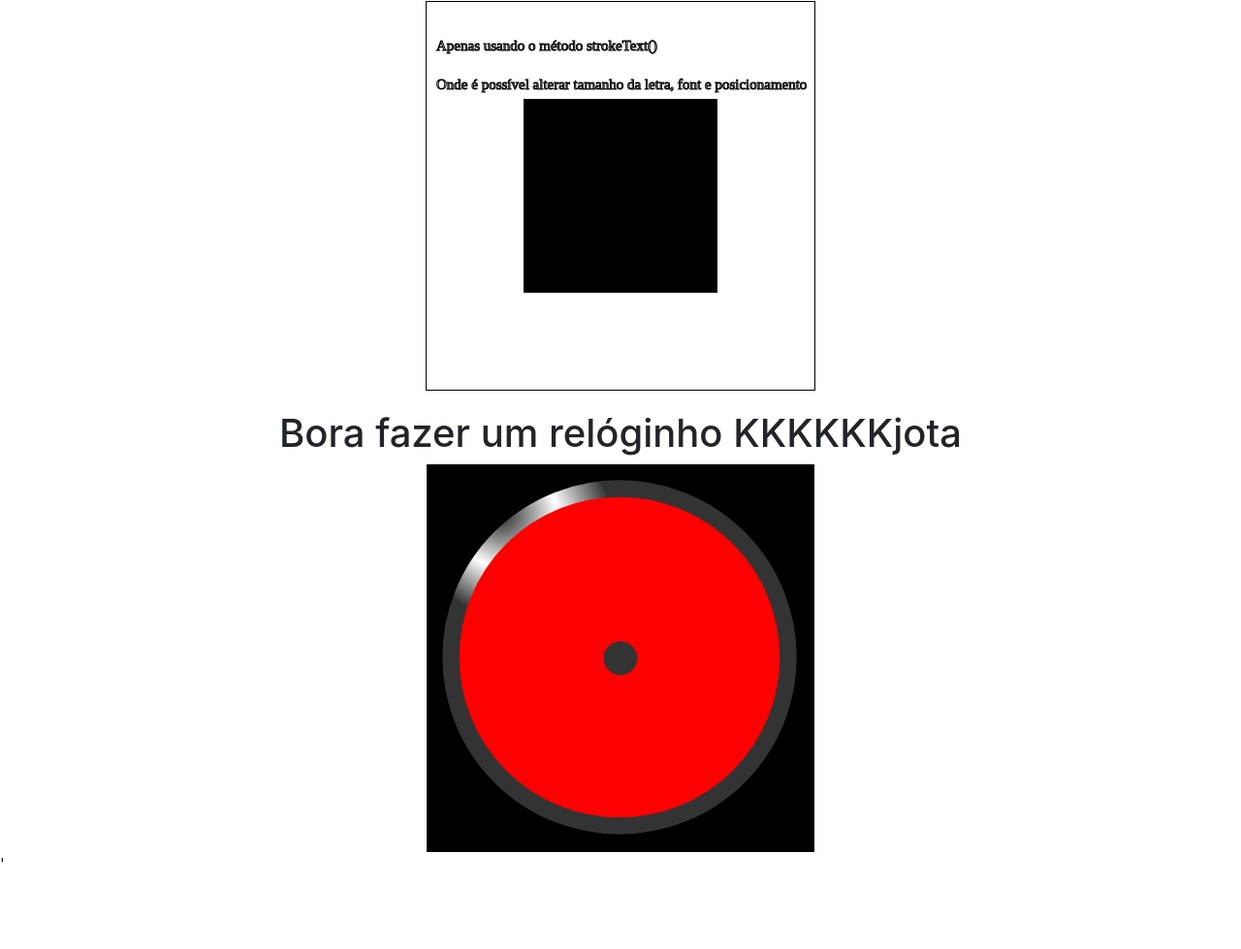
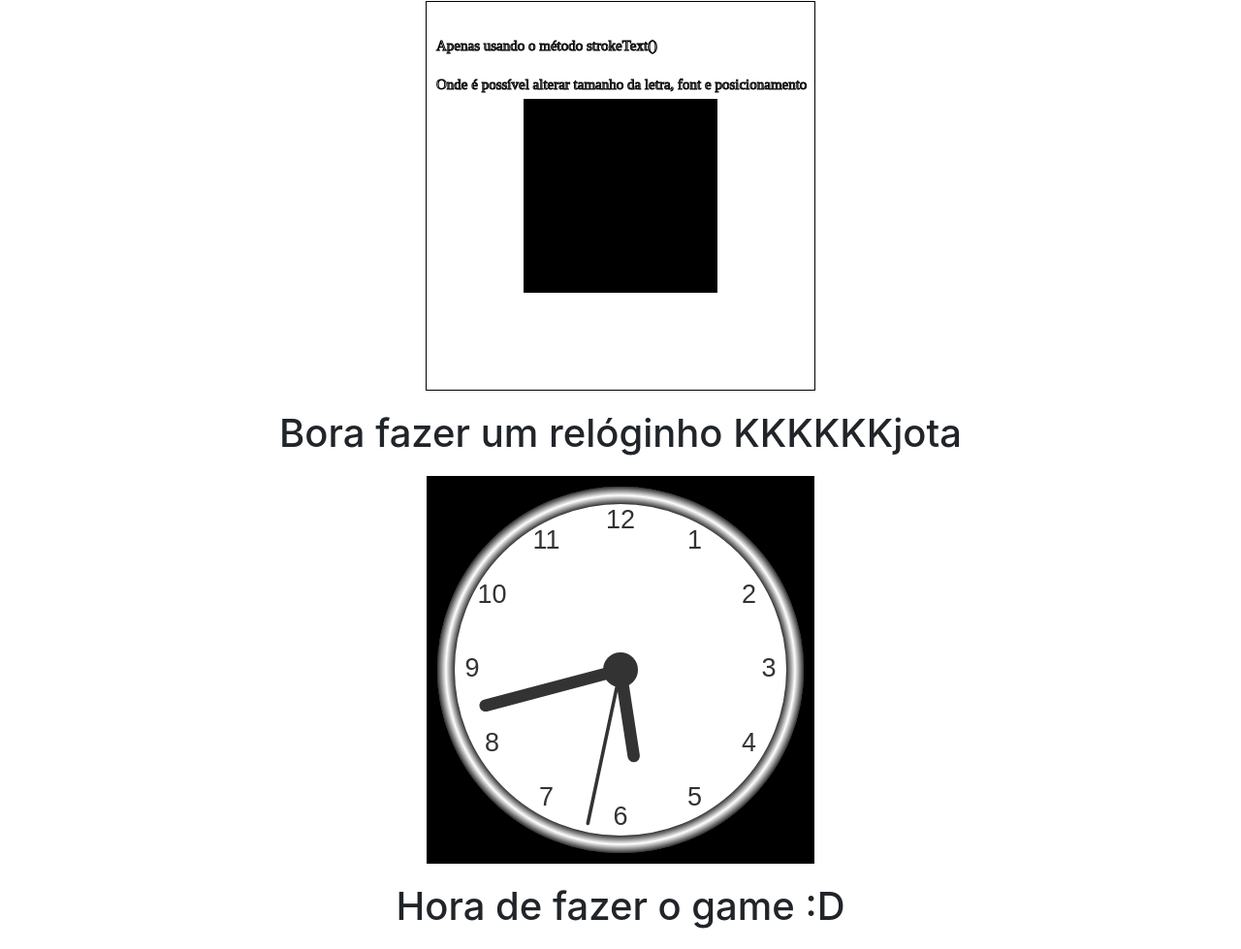
Before and after one commit to Ricardenho179/Estudos-JS, a plain HTML site: page Projeto1/Index.html in a window 1280 px wide. Shown: the part 878-1857 px from the top of the page at 97% size. Before the commit the page ends 1781 px from the top, so only its background shows below. Drawn offline with nearby package versions, Linux system fonts and the light colour scheme.

Commit message:
Relógio em JS canvas e inicio do game

```diff
--- a/Projeto1/Index.css
+++ b/Projeto1/Index.css
@@ -22,3 +22,12 @@
     height: 83px;
     margin: 5px;
 }
+body > div > h1{
+    margin-bottom: 20px;
+}
+.game{
+    display: flex;
+    align-items: center;
+    flex-flow: column;
+    margin: 20px
+}
--- a/Projeto1/Index.html
+++ b/Projeto1/Index.html
@@ -30,12 +30,17 @@
     </div>
     <div class="reloginho">
         <h1>Bora fazer um relóginho KKKKKKjota</h1>
+        <canvas id="relogio" width="400" height="400" style="background-color:#000"></canvas>
+    </div>
+    <div class="game">
+        <h1>Hora de fazer o game :D</h1>
+        <canvas id="gamezinho" width="950" height="800" style="border:1px solid #000"></canvas>
+    </div>
 
-        <canvas id="relogio" width="400" height="400" style="background-color:#000"></canvas>
-    </div>'
 
 </body>
 <script type="text/javascript" src="index.js"></script>
+<script type="text/javascript" src="relogio.js"></script>
 <script src="https://code.jquery.com/jquery-3.4.1.slim.min.js" integrity="sha384-J6qa4849blE2+poT4WnyKhv5vZF5SrPo0iEjwBvKU7imGFAV0wwj1yYfoRSJoZ+n" crossorigin="anonymous"></script>
 <script src="https://cdn.jsdelivr.net/npm/popper.js@1.16.0/dist/umd/popper.min.js" integrity="sha384-Q6E9RHvbIyZFJoft+2mJbHaEWldlvI9IOYy5n3zV9zzTtmI3UksdQRVvoxMfooAo" crossorigin="anonymous"></script>
 <script src="https://stackpath.bootstrapcdn.com/bootstrap/4.4.1/js/bootstrap.min.js" integrity="sha384-wfSDF2E50Y2D1uUdj0O3uMBJnjuUD4Ih7YwaYd1iqfktj0Uod8GCExl3Og8ifwB6" crossorigin="anonymous"></script>
--- a/Projeto1/index.js
+++ b/Projeto1/index.js
@@ -24,47 +24,3 @@ ctx2.strokeText("Apenas usando o método strokeText()",10, 50);
 ctx2.strokeText("Onde é possível alterar tamanho da letra, font e posicionamento", 10,90)
 ctx2.fillStyle = "#000";
 ctx2.fillRect(100,100,200,200)
-
-//padrão
-var c = document.getElementById("relogio");
-var ctx4 = c.getContext("2d");
-//dimensão da circunferência
-var radius = c.height / 2;
-//posicionamento: horizontal, vertical(Radius = centro)
-ctx.translate(radius, radius);
-//tamanho da gravura de dentro
-radius = radius * 0.87
-//função de configurações internas da gravura
-drawClock();
-
-function drawClock() {
-    drawFace(ctx4, radius)
-  }
-
-function drawFace(ctx4, radius) {
-    var grad;
-    //posição conforme tela
-    //Horizontal, vertical, tamanho, ?, formato
-    ctx4.arc(199, 199, radius, 0 , 2*Math.PI);
-    //Por aqui não precisa dos códigos da linha 34/36 pois é possível ajustar as mesmas coisas pelo
-    //método arc()
-    //cor
-    ctx4.fillStyle = "Red";
-    //executa ?
-    ctx4.fill();
-    //Basicamente este método cria uma borda em gradiente
-    grad = ctx4.createRadialGradient(75, 50, 5, 90, 60, 100);
-    //cor de baixo do gradiente
-    grad.addColorStop(0, '#333');
-    //cor do meio do gradiente
-    grad.addColorStop(0.5, 'white');
-    //cor de cima do gradiente
-    grad.addColorStop(1, '#333');
-    ctx4.strokeStyle = grad;
-    ctx4.lineWidth = radius*0.10;
-    ctx4.stroke();
-    ctx4.beginPath();
-    ctx4.arc(200, 200, radius*0.1, 0, 2*Math.PI);
-    ctx4.fillStyle = '#333';
-     ctx4.fill();
-}
--- /dev/null
+++ b/Projeto1/relogio.js
@@ -0,0 +1,79 @@
+var canvas = document.getElementById("relogio");
+var ctx = canvas.getContext("2d");
+var radius = canvas.height / 2;
+ctx.translate(radius, radius);
+radius = radius * 0.90
+setInterval(drawClock, 1000);
+
+function drawClock() {
+  drawFace(ctx, radius);
+  drawNumbers(ctx, radius);
+  drawTime(ctx, radius);
+}
+
+function drawFace(ctx, radius) {
+  var grad;
+  ctx.beginPath();
+  ctx.arc(0, 0, radius, 0, 2*Math.PI);
+  ctx.fillStyle = 'white';
+  ctx.fill();
+  grad = ctx.createRadialGradient(0,0,radius*0.95, 0,0,radius*1.05);
+  grad.addColorStop(0, '#333');
+  grad.addColorStop(0.5, 'white');
+  grad.addColorStop(1, '#333');
+  ctx.strokeStyle = grad;
+  ctx.lineWidth = radius*0.1;
+  ctx.stroke();
+  ctx.beginPath();
+  ctx.arc(0, 0, radius*0.1, 0, 2*Math.PI);
+  ctx.fillStyle = '#333';
+  ctx.fill();
+}
+
+function drawNumbers(ctx, radius) {
+  var ang;
+  var num;
+  ctx.font = radius*0.15 + "px arial";
+  ctx.textBaseline="middle";
+  ctx.textAlign="center";
+  for(num = 1; num < 13; num++){
+    ang = num * Math.PI / 6;
+    ctx.rotate(ang);
+    ctx.translate(0, -radius*0.85);
+    ctx.rotate(-ang);
+    ctx.fillText(num.toString(), 0, 0);
+    ctx.rotate(ang);
+    ctx.translate(0, radius*0.85);
+    ctx.rotate(-ang);
+  }
+}
+
+function drawTime(ctx, radius){
+    var now = new Date();
+    var hour = now.getHours();
+    var minute = now.getMinutes();
+    var second = now.getSeconds();
+    //hour
+    hour=hour%12;
+    hour=(hour*Math.PI/6)+
+    (minute*Math.PI/(6*60))+
+    (second*Math.PI/(360*60));
+    drawHand(ctx, hour, radius*0.5, radius*0.07);
+    //minute
+    minute=(minute*Math.PI/30)+(second*Math.PI/(30*60));
+    drawHand(ctx, minute, radius*0.8, radius*0.07);
+    // second
+    second=(second*Math.PI/30);
+    drawHand(ctx, second, radius*0.9, radius*0.02);
+}
+
+function drawHand(ctx, pos, length, width) {
+    ctx.beginPath();
+    ctx.lineWidth = width;
+    ctx.lineCap = "round";
+    ctx.moveTo(0,0);
+    ctx.rotate(pos);
+    ctx.lineTo(0, -length);
+    ctx.stroke();
+    ctx.rotate(-pos);
+}
```
